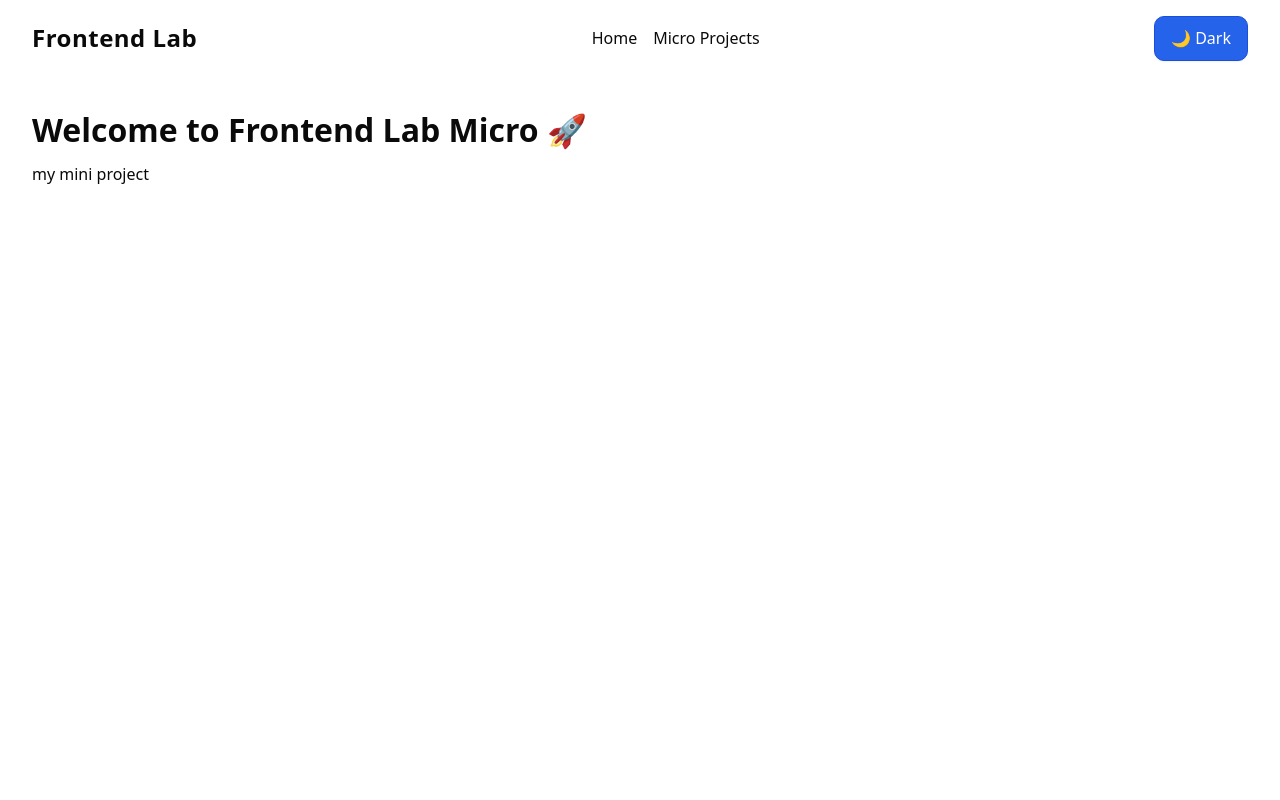
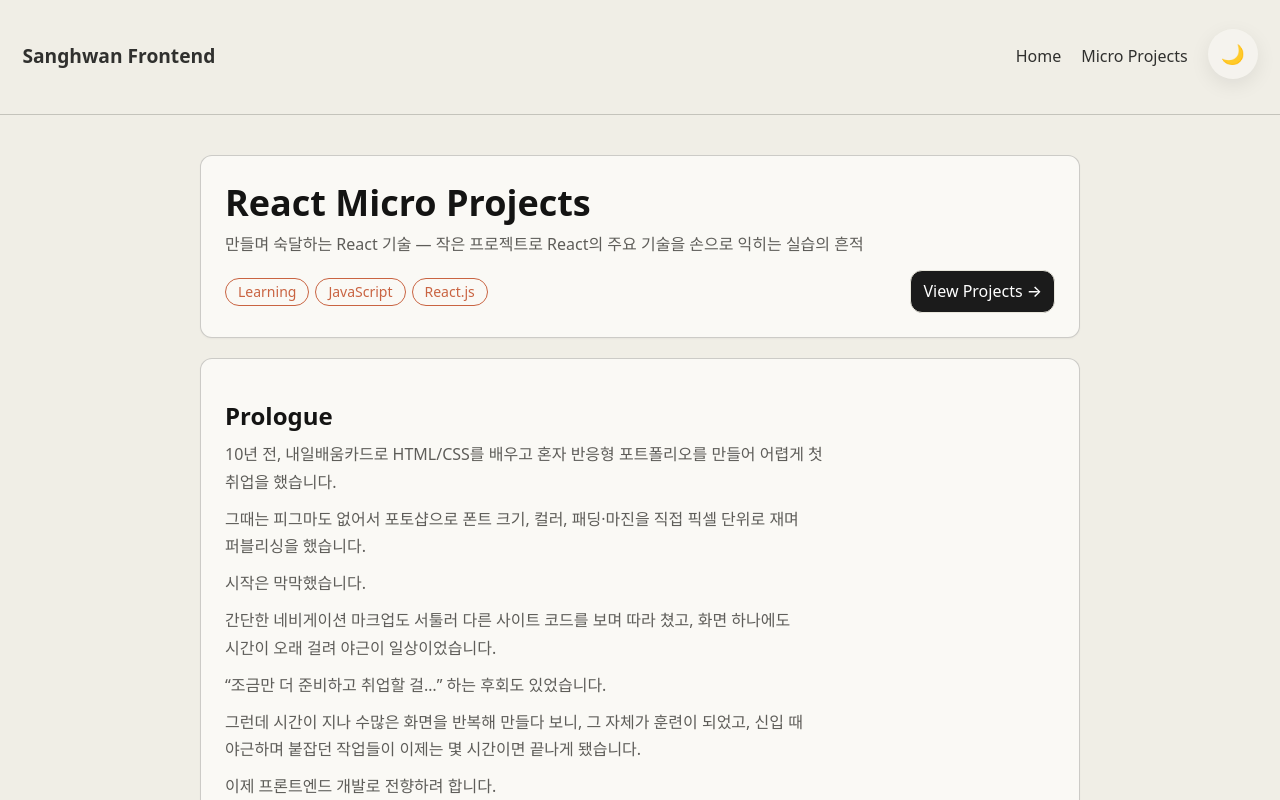
Before and after one commit to ansanghwan/frontend-lab-micro, a Next.js app: page / in a window 1280 px wide. Shown: the top 800 px of the page. Built offline with nearby package versions, Linux system fonts and the light colour scheme.

Commit message:
포트폴리오 메인 페이지 -  디자인  (다크,라이트 테마 적용) 추가

```diff
--- /dev/null
+++ b/app/Home.module.scss
@@ -0,0 +1,47 @@
+.container {
+  max-width: 920px;
+  margin: 0 auto;
+  padding: clamp(20px, 4vw, 40px) 20px;
+}
+
+.headerCard {
+  margin-bottom: 20px;
+
+  h1 {
+    font-size: clamp(24px, 4vw, 36px);
+    margin: 0 0 6px;
+  }
+  p {
+    margin: 0;
+  }
+}
+
+.meta {
+  display: flex;
+  gap: 8px;
+  align-items: center;
+  flex-wrap: wrap;
+  margin-top: 12px;
+}
+.badgeWrap {
+  font-size: 0;
+  > span {
+    display: inline-block;
+    margin-right: 6px;
+    &:last-child {
+      margin-right: 0;
+    }
+  }
+}
+.neutral {
+  background: #fafafa;
+}
+
+.linkBtn {
+  margin-left: auto;
+}
+
+/* Markdown-like styling */
+.md {
+  position: relative;
+}
--- a/app/globals.scss
+++ b/app/globals.scss
@@ -35,6 +35,7 @@ ul,
 ol,
 li {
   list-style: none;
+  padding-left: 0;
 }
 /* ===========================
    Typography
@@ -47,7 +48,7 @@ h4,
 h5,
 h6 {
   margin: 0 0 var(--space-3);
-  color: var(--text);
+  color: inherit;
   line-height: 1.25;
   font-weight: 700;
 }
@@ -73,13 +74,54 @@ h6 {
 
 p {
   margin: 0 0 var(--space-4);
-  color: var(--text);
+  color: inherit;
 }
 
 small {
   color: var(--muted);
 }
 
+blockquote {
+  border-left: 3px solid var(--border);
+  margin: 12px 0;
+  padding: 8px 14px;
+  color: var(--muted);
+  background: #fafafa;
+}
+:where(.white-bg-cont) blockquote {
+  border-color: var(--color-gray-1);
+  color: inherit;
+}
+code {
+  font-family: ui-monospace, SFMono-Regular, Menlo, Consolas, monospace;
+  background: var(--code-bg);
+  border: 1px solid var(--border);
+  padding: 0.2rem 0.4rem;
+  border-radius: 6px;
+  font-size: 0.92em;
+}
+
+:where(.white-bg-cont) code {
+  background: var(--color-gray-1);
+  border: 1px solid var(--color-gray-1);
+}
+pre {
+  background: var(--code-bg);
+  border: 1px solid var(--border);
+  border-radius: 10px;
+  padding: 12px 14px;
+  overflow: auto;
+  code {
+    border: none;
+    padding: 0;
+    background: transparent;
+  }
+}
+:where(.white-bg-cont) pre {
+  background: var(--color-gray-1);
+  border-color: var(--color-gray-1);
+  color: inherit;
+}
 /* ===========================
    Links
    =========================== */
@@ -88,10 +130,6 @@ a {
   color: var(--link);
   text-decoration: none;
   transition: color 0.2s ease, opacity 0.2s ease;
-}
-
-a:hover {
-  opacity: 0.85;
 }
 
 a:focus-visible {
@@ -115,6 +153,22 @@ button {
   box-shadow: var(--shadow-1);
   transition: transform 0.06s ease, background-color 0.15s ease,
     border-color 0.15s ease;
+}
+
+.btn-link {
+  border: 1px solid var(--border);
+  border-radius: var(--radius-md);
+  padding: 8px 12px;
+  transition: background 0.15s ease;
+  background: var(--bg-btn-black);
+  color: #fff;
+}
+.linkBtn:hover {
+  background: #f8fafc;
+}
+:where(.white-bg-cont) .btn-link {
+  border-color: var(--border-white-cont);
+  // color: #93c5fd;
 }
 
 button:hover {
@@ -172,18 +226,8 @@ hr {
   border-top: 1px solid var(--border);
   margin: var(--space-6) 0;
 }
-
-code,
-pre {
-  font-family: ui-monospace, SFMono-Regular, Menlo, Monaco, Consolas,
-    "Liberation Mono", monospace;
-  background: color-mix(in oklab, var(--surface) 92%, var(--text) 8%);
-  border: 1px solid var(--border);
-  border-radius: var(--radius-sm);
-}
-
-code {
-  padding: 0 0.3em;
+:where(.white-bg-cont) hr {
+  border-color: var(--color-gray-1);
 }
 
 pre {
@@ -195,8 +239,78 @@ pre {
    Helpers
    =========================== */
 
+.badge {
+  display: inline-block;
+  padding: 6px 12px;
+  border-radius: 999px;
+  border: 1px solid var(--border);
+  line-height: 1;
+  background: transparent;
+  font-size: 14px;
+  &--blue {
+    border-color: #0ea5e9;
+    color: #0ea5e9;
+  }
+  &--neutral {
+    border-color: #c96442;
+    color: #c96442;
+  }
+}
+
 .container {
   max-width: 1200px;
   margin-inline: auto;
   padding-inline: var(--space-4);
 }
+
+button.btn-toggle-theme {
+  background: transparent;
+  border-radius: 100%;
+  overflow: hidden;
+  width: 50px;
+  height: 50px;
+  border: none;
+  box-shadow: var(--shadow-2);
+  background: rgba($color: #fff, $alpha: 0.3);
+  padding: 0;
+  display: inline-flex;
+  align-items: center;
+  justify-content: center;
+  font-size: 1.2rem;
+}
+
+.white-bg-cont {
+  border: 1px solid var(--border);
+  background: var(--bg-white-cont);
+  border-radius: var(--radius);
+  box-shadow: var(--shadow);
+  padding: clamp(16px, 3vw, 24px);
+  color: #5e5d59;
+  font-weight: 500;
+  &__tit,
+  h1,
+  h2,
+  h3,
+  h4,
+  h5,
+  h6 {
+    color: #141413;
+  }
+  h2 {
+    font-size: 24px;
+    margin: 18px 0 8px;
+  }
+  h3 {
+    font-size: 18px;
+    margin: 16px 0 8px;
+  }
+  p {
+    margin: 10px 0;
+    line-height: 1.7;
+  }
+
+  &__sec {
+    max-width: 600px;
+    word-break: keep-all;
+  }
+}
--- a/app/layout.jsx
+++ b/app/layout.jsx
@@ -3,8 +3,8 @@ import Header from "../components/Header/Header";
 import ThemeInitializer from "./ThemeInitializer";
 
 export const metadata = {
-  title: "Frontend Lab",
-  description: "Sanghwan Portfolio",
+  title: "React Micro Projects | Sanghwan An",
+  description: "작은 프로젝트로 React를 만들며 익히는 실습 레포지토리",
 };
 
 export default function RootLayout({ children }) {
--- a/app/page.jsx
+++ b/app/page.jsx
@@ -1,8 +1,107 @@
+import styles from "./Home.module.scss";
+import Link from "next/link";
+
 export default function Home() {
   return (
-    <section style={{ padding: "2rem" }}>
-      <h1>Welcome to Frontend Lab Micro 🚀</h1>
-      <p>my mini project</p>
-    </section>
+    <main className={styles.container}>
+      {/* 헤더 카드(선택) */}
+      <section className={`white-bg-cont ${styles.headerCard}`}>
+        <h1>React Micro Projects</h1>
+        <p>
+          만들며 숙달하는 React 기술 — 작은 프로젝트로 React의 주요 기술을
+          손으로 익히는 실습의 흔적
+        </p>
+        <div className={styles.meta}>
+          <div className={styles.badgeWrap}>
+            <span className="badge badge--neutral">Learning</span>
+            <span className="badge badge--neutral">JavaScript</span>
+            <span className="badge badge--neutral">React.js</span>
+          </div>
+          <Link href="/micro-projects" className={`btn-link ${styles.linkBtn}`}>
+            View Projects →
+          </Link>
+        </div>
+      </section>
+
+      {/* README 스타일 본문 */}
+      <article className={`white-bg-cont ${styles.md}`}>
+        <div className="white-bg-cont__sec">
+          <h2>Prologue</h2>
+          <p>
+            10년 전, 내일배움카드로 HTML/CSS를 배우고 혼자 반응형 포트폴리오를
+            만들어 어렵게 첫 취업을 했습니다.
+          </p>
+          <p>
+            그때는 피그마도 없어서 포토샵으로 폰트 크기, 컬러, 패딩·마진을 직접
+            픽셀 단위로 재며 퍼블리싱을 했습니다.
+          </p>
+          <p>시작은 막막했습니다.</p>
+          <p>
+            간단한 네비게이션 마크업도 서툴러 다른 사이트 코드를 보며 따라 쳤고,
+            화면 하나에도 시간이 오래 걸려 야근이 일상이었습니다.
+          </p>
+          <p> “조금만 더 준비하고 취업할 걸…” 하는 후회도 있었습니다.</p>
+          <p>
+            그런데 시간이 지나 수많은 화면을 반복해 만들다 보니, 그 자체가
+            훈련이 되었고, 신입 때 야근하며 붙잡던 작업들이 이제는 몇 시간이면
+            끝나게 됐습니다.
+          </p>
+          <p>이제 프론트엔드 개발로 전향하려 합니다.</p>
+          <p>
+            React에서는 아직 초입에 있지만,
+            <strong> 반복 가능한 미니 프로젝트</strong>를 꾸준히 만들며 손으로
+            익히고 몸으로 익히려 합니다.
+          </p>
+          <p>
+            처음부터 모든 코드를 스스로 완성하긴 어렵겠지만, 저는 압니다.{" "}
+            <strong>반복하면 성장한다</strong>는 것을 — 10년 전, 이미
+            경험했습니다.
+          </p>
+          <p>
+            그래서 지금 여기서부터 다시 시작합니다. <br /> 감사합니다.
+          </p>
+          {/* <p>
+          <code>frontend-lab-micro</code>는 제가 React 실력을 향상시키기 위해
+          만든 개인 연습 공간이며, 학습과 실습 결과물을 정리해둔
+          레포지토리입니다.
+        </p>
+        <blockquote>
+          단순히 완성된 결과물을 보여주는 것이 아니라, 직접 구현 과정을 통해
+          리액트 기술 전반을 학습하고 숙달하는 것을 목표로 합니다.
+        </blockquote> */}
+        </div>
+        <hr />
+        <div className="white-bg-cont__sec">
+          <h2>Tech Stack & Configuration</h2>
+          <ul>
+            <li>
+              <strong>Framework</strong>: Next.js 16 — App Router
+            </li>
+            <li>
+              <strong>Styling</strong>: SCSS Modules
+            </li>
+            <li>
+              <strong>Design</strong>: Dark & Light themes, 반응형 대응
+            </li>
+          </ul>
+
+          <h2>Learning Goals</h2>
+          <ol>
+            <li>핵심 훅 숙련 (useState/useEffect/useMemo/useCallback)</li>
+            <li>상태관리 & 패턴 (Context / Redux / HOC)</li>
+            <li>구조적 설계와 렌더링 최적화</li>
+          </ol>
+
+          {/* <h3>Get Started</h3>
+          <pre>
+            <code>npm install npm run dev http://localhost:3000</code>
+          </pre> */}
+
+          <p className={styles.muted}>
+            © Sanghwan An — <a href="https://github.com/ansanghwan">GitHub</a>
+          </p>
+        </div>
+      </article>
+    </main>
   );
 }
--- a/assets/styles/tokens/_index.scss
+++ b/assets/styles/tokens/_index.scss
@@ -4,16 +4,28 @@
 
 :root {
   /* Light theme (default) */
-  --bg: #ffffff;
-  --text: #0a0a0a;
+  --bg: #f0eee6;
+  --bg-header: transparent;
+  --bg-white-cont: #faf9f5;
+
+  --text: #30302e;
   --muted: #6b7280;
   --surface: #ffffff;
-  --border: #e5e7eb;
+
+  --border: #14141333;
+  --border-white-cont: #e8e6dc;
 
   --primary: #2563eb;
   --primary-600: #1d4ed8;
+  --bg-btn-black: #1b1b1b;
   --link: #2563eb;
   --focus: #3b82f6;
+
+  --card-bg: #fff;
+  --code-bg: #f8fafc; /* inline code bg */
+  --link: #2563eb; /* blue-600 */
+  --radius: 12px;
+  --shadow: 0 1px 2px rgba(0, 0, 0, 0.04);
 
   /* Typography */
   --font-sans: "Pretendard", "Noto Sans KR", system-ui, -apple-system, Segoe UI,
@@ -28,17 +40,20 @@
   --space-4: 1rem;
   --space-6: 1.5rem;
   --radius-sm: 6px;
-  --radius-md: 10px;
+  --radius-md: 12px;
   --shadow-1: 0 1px 2px rgba(0, 0, 0, 0.06);
   --shadow-2: 0 6px 20px rgba(0, 0, 0, 0.08);
 
   /* Misc */
   --outline-width: 2px;
+
+  /* 기타 */
+  --color-gray-1: #e0e0e0;
 }
 
 /* Dark theme */
 html[data-theme="dark"] {
-  --bg: #000000;
+  --bg: #1e1e1e;
   --text: #e5e7eb;
   --muted: #9ca3af;
   --surface: #0b0b0b;
@@ -49,8 +64,8 @@ html[data-theme="dark"] {
   --link: #93c5fd;
   --focus: #60a5fa;
 
-  --shadow-1: 0 1px 2px rgba(0, 0, 0, 0.5);
-  --shadow-2: 0 10px 30px rgba(0, 0, 0, 0.6);
+  --shadow-1: 0 1px 2px rgba(255, 255, 255, 0.4);
+  --shadow-2: 0 10px 30px rgba(255, 255, 255, 0.4);
 }
 
 /* Optional: follow system theme */
--- a/components/Header/Header.jsx
+++ b/components/Header/Header.jsx
@@ -1,13 +1,19 @@
 import styles from "./Header.module.scss";
 import Nav from "../Nav/Nav";
+import Link from "next/link";
+
 import ThemeToggle from "../ThemeToggle";
 
 export default function Header() {
   return (
     <header className={styles.header}>
-      <div className={styles.logo}>Frontend Lab</div>
-      <Nav />
-      <ThemeToggle />
+      <div className={styles.left}>
+        <Link href="/">Sanghwan Frontend</Link>
+      </div>
+      <div className={styles.right}>
+        <Nav className={styles.nav} />
+        <ThemeToggle />
+      </div>
     </header>
   );
 }
--- a/components/Header/Header.module.scss
+++ b/components/Header/Header.module.scss
@@ -1,14 +1,45 @@
+:root {
+  --bg-header: transparent;
+}
+
+html[data-theme="dark"] {
+  --bg-header: #000;
+}
+
 .header {
   display: flex;
-  justify-content: space-between;
   align-items: center;
-  padding: 1rem 2rem;
+  padding: 1rem 1.4rem;
+  border-bottom: 1px solid var(--border);
+  background: var(--bg-header);
+  transition: background-color 0.25s ease, color 0.25s ease;
+}
+.nav {
+  display: inline-block;
+}
+.logo {
+  font-weight: bold;
+  font-size: 1.5rem;
+  letter-spacing: 0.5px;
+}
+.left {
+  margin-right: auto;
 
-  border-bottom: 1px solid rgba(255, 255, 255, 0.1);
-
-  .logo {
-    font-weight: bold;
-    font-size: 1.5rem;
-    letter-spacing: 0.5px;
+  > a {
+    color: inherit;
+    font-weight: 700;
+    font-size: 1.2rem;
+    &:hover {
+      opacity: 0.8;
+    }
   }
 }
+.right {
+  margin-left: auto;
+  flex: 1 0 auto;
+  text-align: right;
+}
+
+.nav {
+  display: inline-block;
+}
--- a/components/Nav/Nav.jsx
+++ b/components/Nav/Nav.jsx
@@ -1,16 +1,13 @@
 import Link from "next/link";
 import styles from "./Nav.module.scss";
 
-export default function Nav() {
+export default function Nav({ className = "" }) {
   return (
-    <nav className={`nav ${styles.nav}`}>
+    <nav className={`${styles.nav} ${className}`}>
       <ul>
         <li>
           <Link href="/">Home</Link>
         </li>
-        {/* <li>
-          <Link href="/about">About</Link>
-        </li> */}
         <li>
           <Link href="/micro-projects">Micro Projects</Link>
         </li>
--- a/components/Nav/Nav.module.scss
+++ b/components/Nav/Nav.module.scss
@@ -1,37 +1,15 @@
-// .nav {
-//   ul {
-//     display: flex;
-//     gap: 1.5rem;
-//     list-style: none;
-
-//     li a {
-//       text-decoration: none;
-//       color: var(--color-text, #fff);
-//       font-weight: 500;
-//       transition: opacity 0.2s ease-in-out;
-
-//       &:hover {
-//         opacity: 0.7;
-//       }
-//     }
-//   }
-// }
-
 .nav {
-  ul {
-    display: flex;
-    align-items: center;
-    gap: var(--space-4);
-    margin: 0;
-    padding: 0;
-    list-style: none;
+  ul > li {
+    display: inline-block;
+    vertical-align: middle;
   }
 
   a {
+    display: block;
     color: var(--text);
     font-weight: 500;
-    transition: color 0.25s ease, opacity 0.25s ease;
-
+    padding: 12px 10px;
+    font-weight: 500;
     &:hover {
       color: var(--primary);
     }
@@ -42,4 +20,5 @@
       border-radius: var(--radius-sm);
     }
   }
+  margin-right: 10px;
 }
--- a/components/ThemeToggle.jsx
+++ b/components/ThemeToggle.jsx
@@ -25,8 +25,8 @@ export default function ThemeToggle() {
 
   if (!mounted) return null; // 초기 동기화 전엔 버튼 숨기기(깜빡임/헛클릭 방지)
   return (
-    <button onClick={toggle}>
-      {theme === "dark" ? "🌞 Light" : "🌙 Dark"}
+    <button onClick={toggle} className="btn-toggle-theme">
+      {theme === "dark" ? "☀️" : "🌙"}
     </button>
   );
 }
--- a/package.json
+++ b/package.json
@@ -10,6 +10,7 @@
   },
   "dependencies": {
     "@netlify/plugin-nextjs": "^5.14.3",
+    "clsx": "^2.1.1",
     "next": "16.0.0",
     "react": "19.2.0",
     "react-dom": "19.2.0",
```
Also changed, not shown: 1 other file (tests, documents, lock files or other folders).
